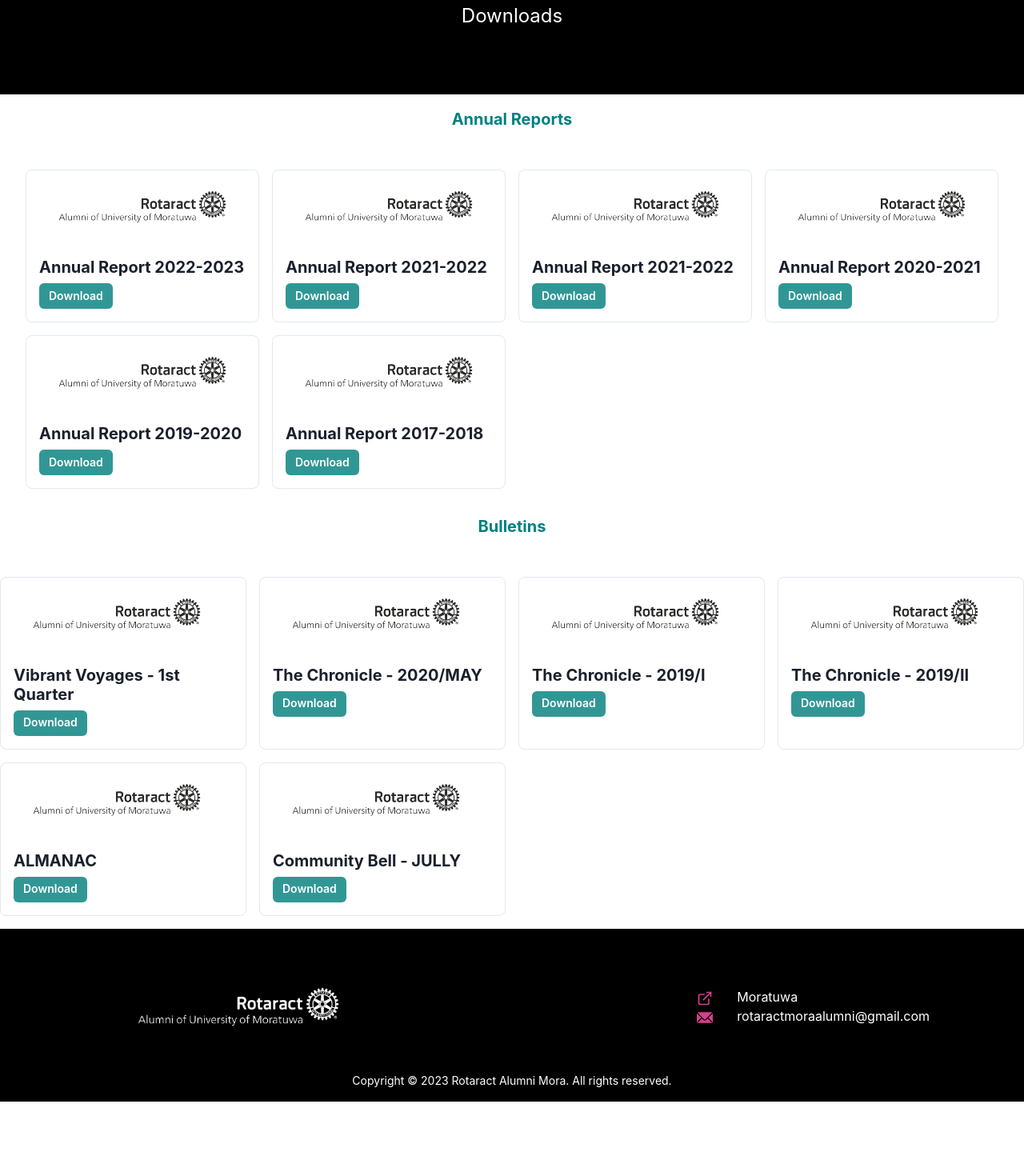
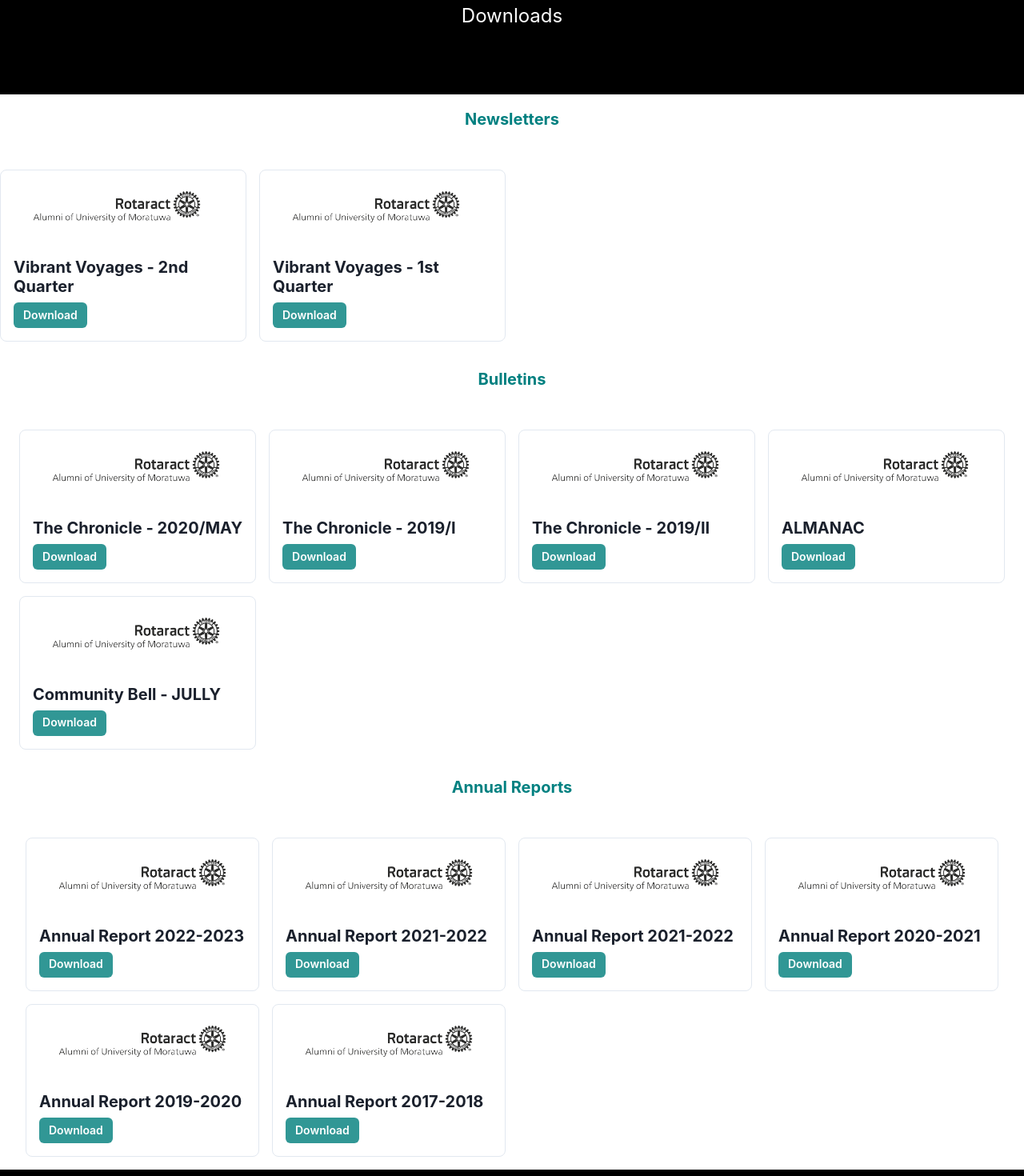
Before and after one commit to geshan99/alumni-mora-website, a Next.js app: page /downloads in a window 1280 px wide. Shown: the part 180-1650 px from the top of the page at 80% size. Before the commit the page ends 1557 px from the top, so only its background shows below. Built offline with nearby package versions, Linux system fonts and the light colour scheme.

Commit message:
Newsletter added and changed order

```diff
--- a/src/pages/downloads.js
+++ b/src/pages/downloads.js
@@ -45,11 +45,7 @@
 	},
 ];
 const bulletins = [
-	{
-		title: "Vibrant Voyages - 1st Quarter",
-		imageUrl: "/logo_b.png",
-		pdfUrl: "/reports/Vibrant Voyages Rotaract Alumni Mora Odyssey - 1st Quarter.pdf",
-	},
+
 	{
 		title: "The Chronicle - 2020/MAY",
 		imageUrl: "/logo_b.png",
@@ -76,6 +72,18 @@
 		pdfUrl: "/reports/community_bell_JULLY.pdf",
 	},
 ];
+const newsLetters = [
+	{
+		title: "Vibrant Voyages - 2nd Quarter",
+		imageUrl: "/logo_b.png",
+		pdfUrl: "/reports/Vibrant Voyages Rotaract Alumni Mora Odyssey - 2nd Quarter.pdf",
+	},
+	{
+		title: "Vibrant Voyages - 1st Quarter",
+		imageUrl: "/logo_b.png",
+		pdfUrl: "/reports/Vibrant Voyages Rotaract Alumni Mora Odyssey - 1st Quarter.pdf",
+	},
+];
 
 function Downloads() {
 	return (
@@ -85,12 +93,12 @@
 			<PageHeader title="Downloads" />
 			<Flex justify="center" py={4}>
 				<Text fontSize="xl" fontWeight="bold" mb={4} color={"teal"}>
-					Annual Reports
+					Newsletters
 				</Text>
 			</Flex>
 			<Flex justify="center" py={4}>
 				<SimpleGrid columns={{ base: 1, sm: 2, md: 4 }} spacing={4}>
-					{annualReports.map((report, index) => (
+					{newsLetters.map((report, index) => (
 						<AnnualReportCard
 							key={index}
 							title={report.title}
@@ -117,6 +125,24 @@
 					))}
 				</SimpleGrid>
 			</Flex>
+			<Flex justify="center" py={4}>
+				<Text fontSize="xl" fontWeight="bold" mb={4} color={"teal"}>
+					Annual Reports
+				</Text>
+			</Flex>
+			<Flex justify="center" py={4}>
+				<SimpleGrid columns={{ base: 1, sm: 2, md: 4 }} spacing={4}>
+					{annualReports.map((report, index) => (
+						<AnnualReportCard
+							key={index}
+							title={report.title}
+							imageUrl={report.imageUrl}
+							pdfUrl={report.pdfUrl}
+						/>
+					))}
+				</SimpleGrid>
+			</Flex>
+
 			<Footer />
 		</ChakraProvider>
 	);
```
Also changed, not shown: 1 other file (tests, documents, lock files or other folders).
